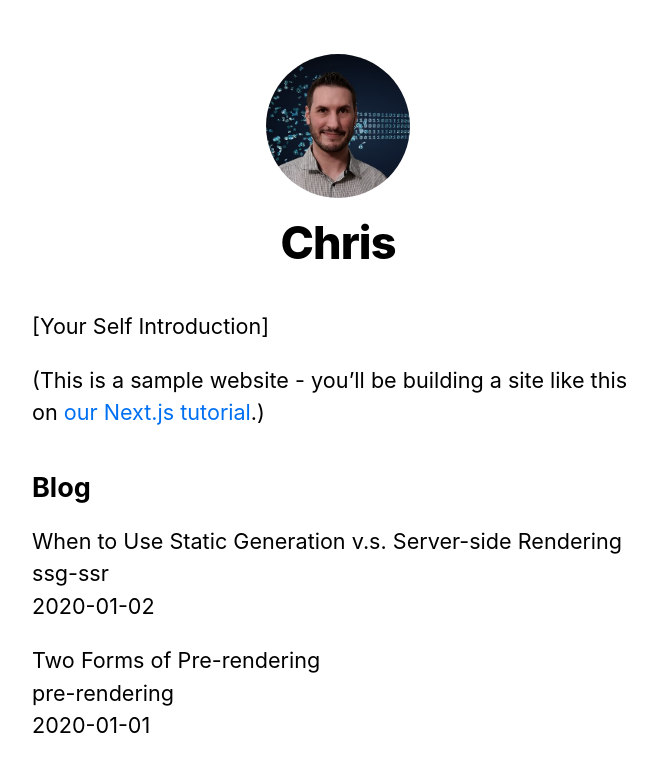
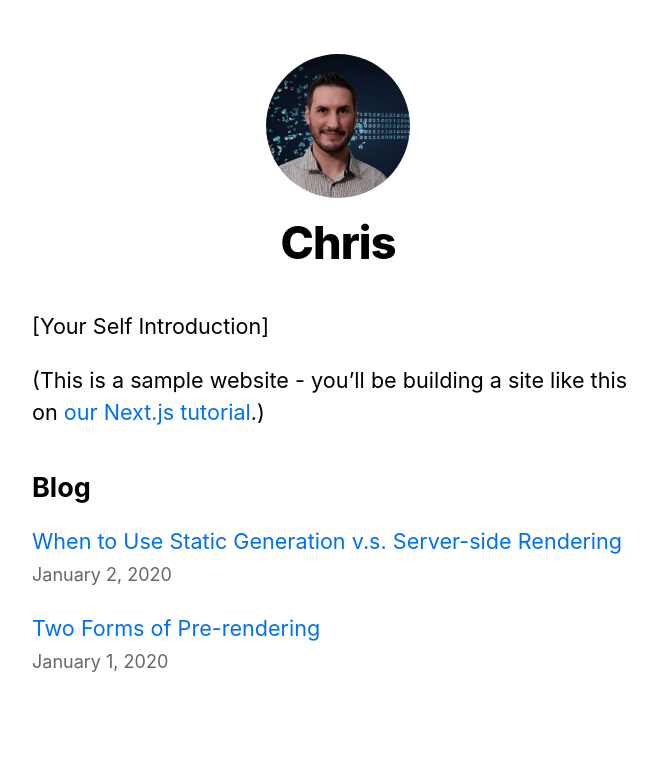
Before and after one commit to chrosslaw/nextjs.blog, a Next.js app: page / in a window 1280 px wide. Shown: the top 772 px of the page, without its empty margins (302-959 px from the left). Built offline with nearby package versions, Linux system fonts and the light colour scheme.

Commit message:
dynamic routing

```diff
--- /dev/null
+++ b/components/date.js
@@ -0,0 +1,6 @@
+import { parseISO, format } from "date-fns";
+
+export default function Date({ dateString }) {
+  const date = parseISO(dateString);
+  return <time dateTime={dateString}>{format(date, "LLLL d, yyyy")}</time>;
+}
--- a/lib/posts.js
+++ b/lib/posts.js
@@ -1,6 +1,8 @@
 import fs from "fs";
 import path from "path";
 import matter from "gray-matter";
+import { remark } from "remark";
+import html from "remark-html";
 
 const postsDirectory = path.join(process.cwd(), "posts");
 
@@ -46,16 +48,23 @@
   });
 }
 
-export function getPostData(id) {
+export async function getPostData(id) {
   const fullPath = path.join(postsDirectory, `${id}.md`);
   const fileContents = fs.readFileSync(fullPath, "utf8");
 
   // Use gray-matter to parse the post metadata section
   const matterResult = matter(fileContents);
 
-  // Combine the data with the id
+  // Use remark to convert markdown into HTML string
+  const processedContent = await remark()
+    .use(html)
+    .process(matterResult.content);
+  const contentHtml = processedContent.toString();
+
+  // Combine the data with the id and contentHtml
   return {
     id,
+    contentHtml,
     ...matterResult.data,
   };
 }
--- a/package.json
+++ b/package.json
@@ -6,10 +6,13 @@
     "start": "next start"
   },
   "dependencies": {
+    "date-fns": "^2.29.3",
     "gray-matter": "^4.0.3",
     "next": "latest",
     "react": "18.2.0",
     "react-dom": "18.2.0",
+    "remark": "^14.0.2",
+    "remark-html": "^15.0.2",
     "swr": "^2.1.2"
   },
   "devDependencies": {
--- a/pages/index.js
+++ b/pages/index.js
@@ -2,6 +2,8 @@
 import Layout, { siteTitle } from "../components/layout";
 import utilStyles from "../styles/utils.module.css";
 import { getSortedPostsData } from "../lib/posts";
+import Link from "next/link";
+import Date from "../components/date";
 
 export async function getStaticProps() {
   const allPostsData = getSortedPostsData();
@@ -30,11 +32,11 @@
         <ul className={utilStyles.list}>
           {allPostsData.map(({ id, date, title }) => (
             <li className={utilStyles.listItem} key={id}>
-              {title}
+              <Link href={`/posts/${id}`}>{title}</Link>
               <br />
-              {id}
-              <br />
-              {date}
+              <small className={utilStyles.lightText}>
+                <Date dateString={date} />
+              </small>
             </li>
           ))}
         </ul>
```
Also changed, not shown: pages/posts/[id].js (+14 -6 lines), 2 other files (tests, documents, lock files or other folders).
